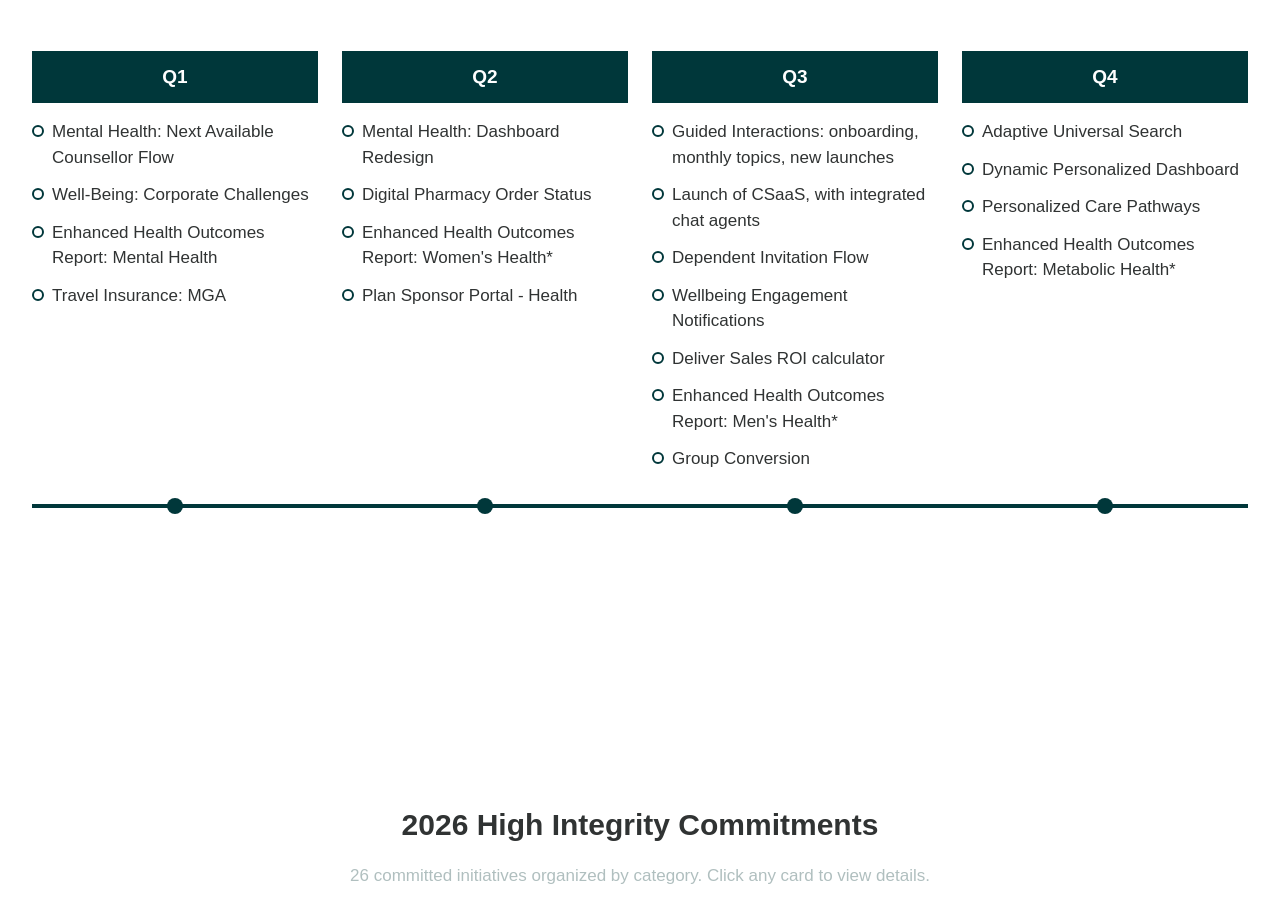
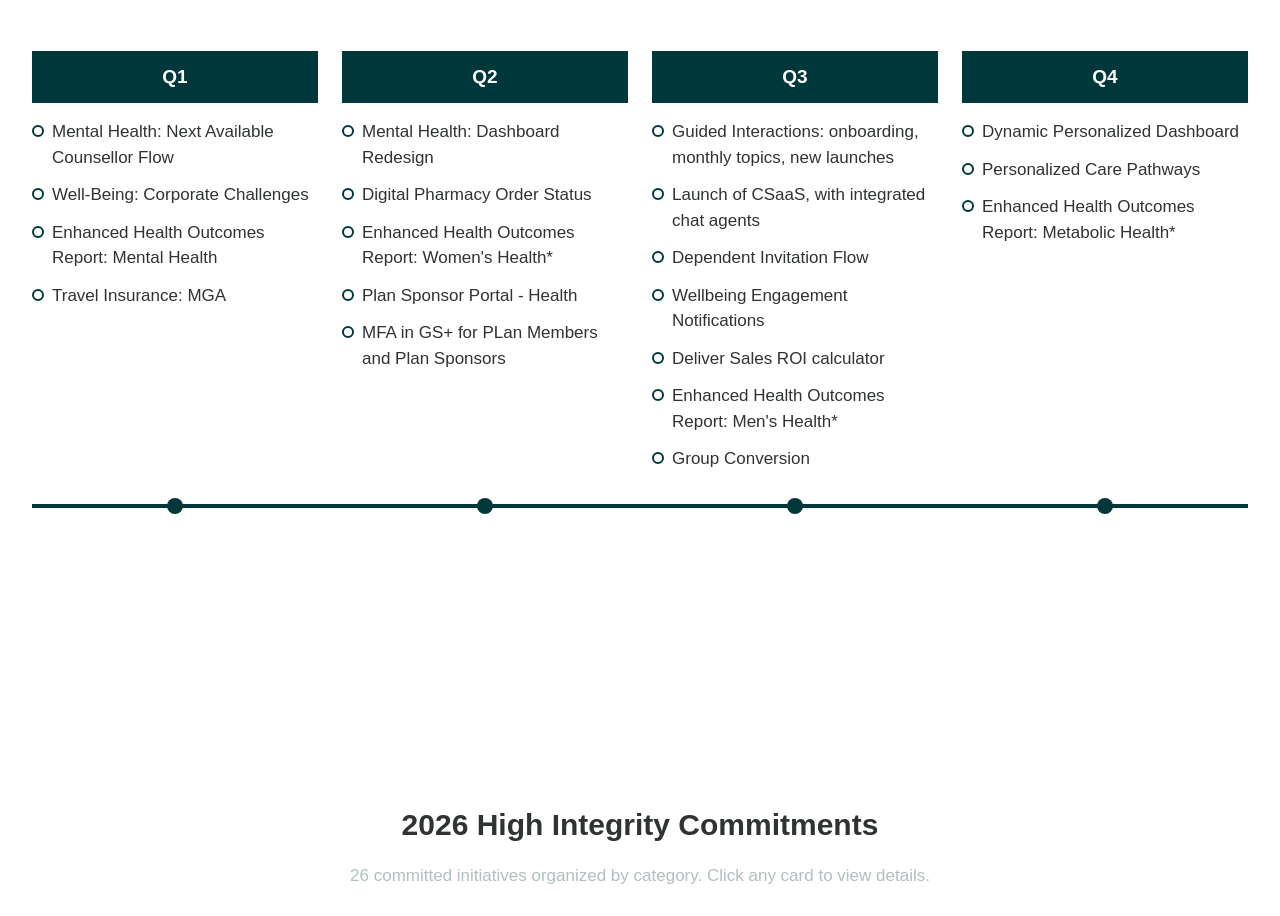
Before and after one commit to carolineplancke/2026ProdRoadmap, a React (Vite) app: page / in a window 1280 px wide. Shown: the part 2604-3520 px from the top of the page. Built offline with nearby package versions, Linux system fonts and the light colour scheme.

Commit message:
revised roadmap five year plan for accuracy.

```diff
--- a/src/app/components/FiveYearRoadmap.tsx
+++ b/src/app/components/FiveYearRoadmap.tsx
@@ -43,6 +43,7 @@ export function FiveYearRoadmap() {
             <TimelineItem text="Digital Pharmacy Order Status" />
             <TimelineItem text="Enhanced Health Outcomes Report: Women's Health*" />
             <TimelineItem text="Plan Sponsor Portal - Health" />
+            <TimelineItem text="MFA in GS+ for PLan Members and Plan Sponsors" />
           </div>
         </div>
 
@@ -84,7 +85,6 @@ export function FiveYearRoadmap() {
             Q4
           </div>
           <div className="space-y-3">
-            <TimelineItem text="Adaptive Universal Search" />
             <TimelineItem text="Dynamic Personalized Dashboard" />
             <TimelineItem text="Personalized Care Pathways" />
             <TimelineItem text="Enhanced Health Outcomes Report: Metabolic Health*" />
```
